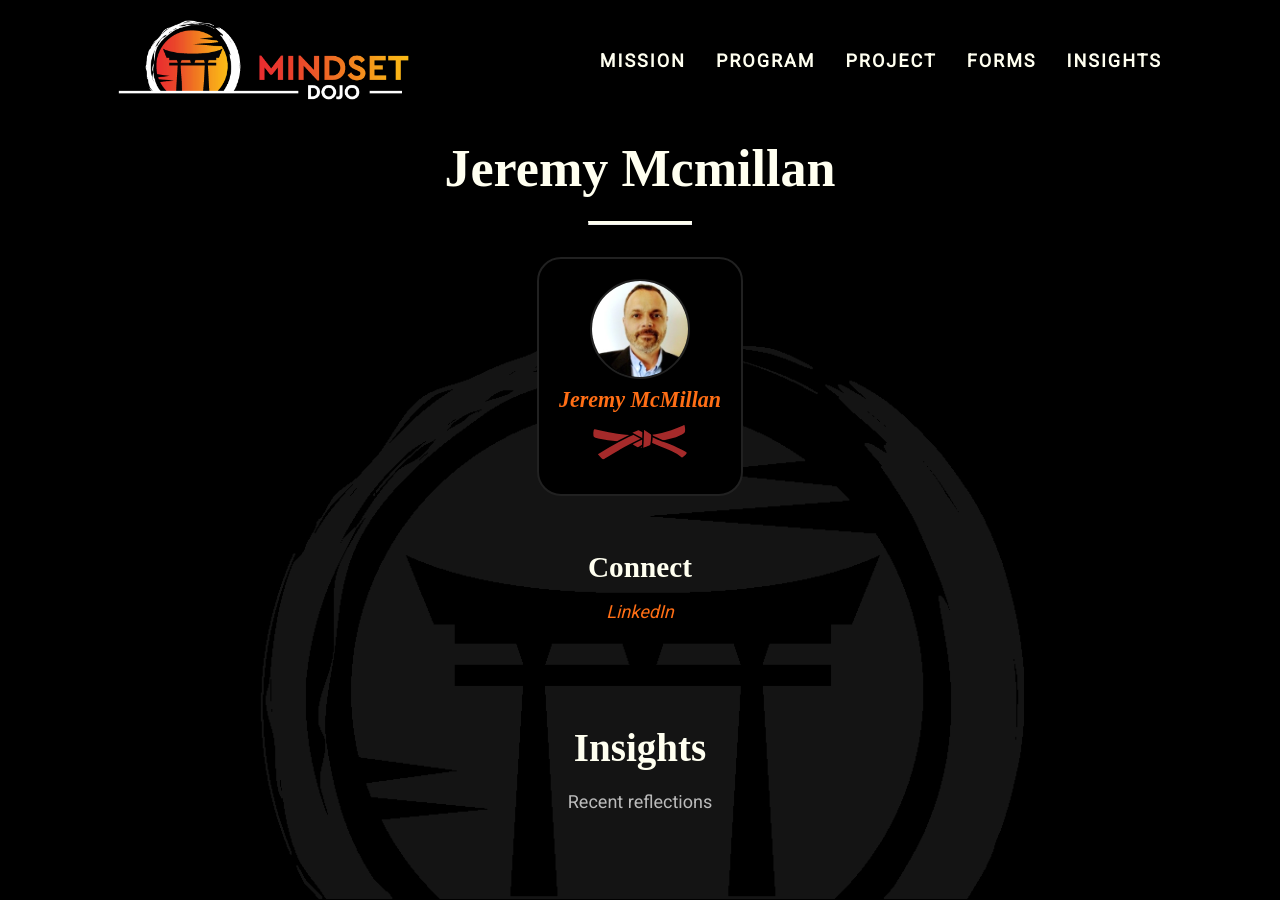
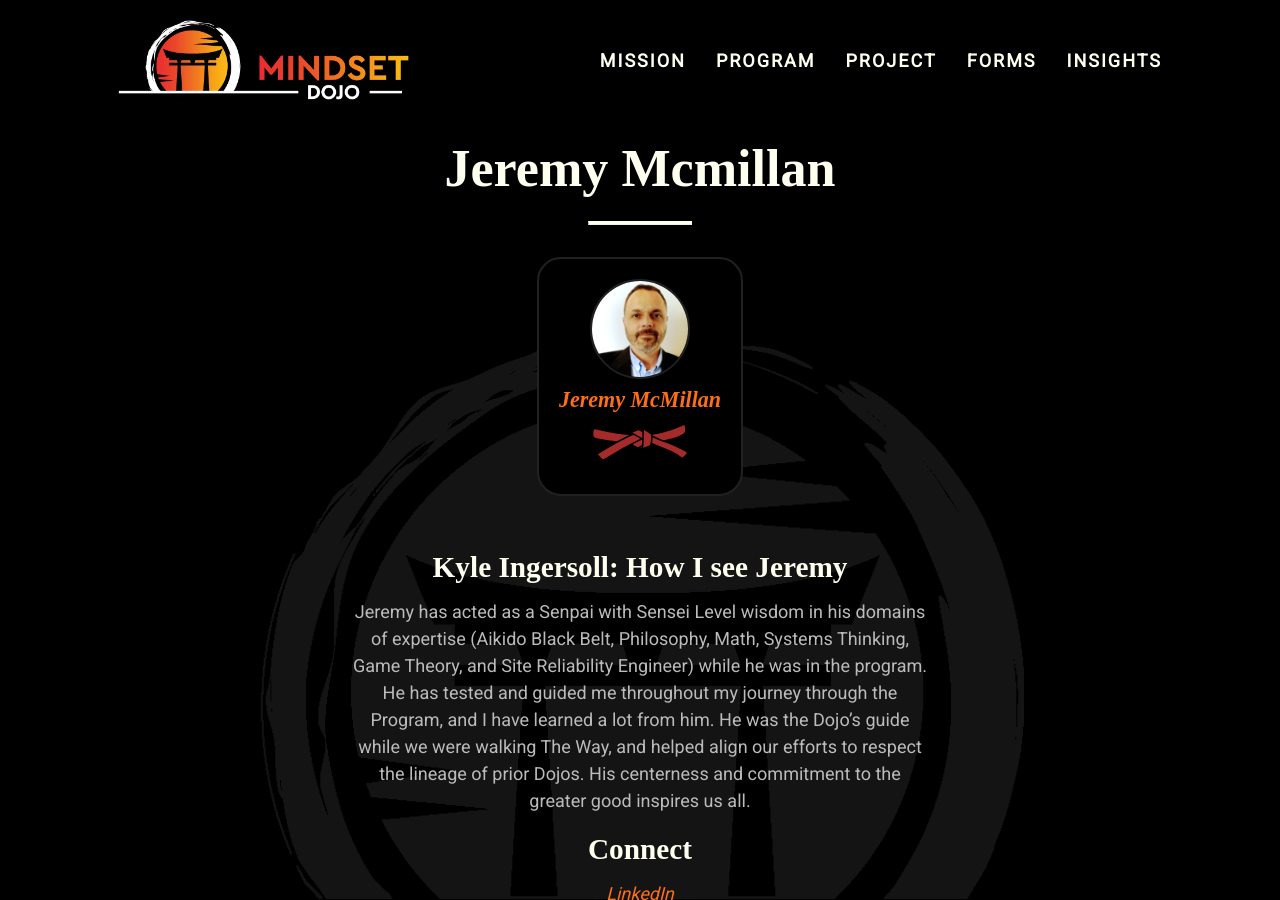
Before and after one commit to mindset-dojo/mindset-dojo.github.io, a Jekyll site: the page built from _authors/jeremy-mcmillan.md, in a window 1280 px wide and 900 px high. Built offline with Jekyll 4.4.1, drawn with Linux system fonts in a browser that asks for light colours; some web fonts are replaced.

Commit message:
feat(jeremy-mcmillan): reflection on jeremy's role in mindset dojo and its evolution.

```diff
--- a/_authors/jeremy-mcmillan.md
+++ b/_authors/jeremy-mcmillan.md
@@ -11,6 +11,11 @@ program_level: -2
 program_level_date: 2025-10-26
 leadership_designations: []
 about: |
+  ### Kyle Ingersoll: How I see Jeremy
+  Jeremy has acted as a Senpai with Sensei Level wisdom in his domains of expertise (Aikido Black Belt, Philosophy, Math, Systems Thinking, Game Theory, and Site Reliability Engineer) while he was in the program.
+  He has tested and guided me throughout my journey through the Program, and I have learned a lot from him. He was the Dojo's guide while we were walking The Way, and helped align our efforts to respect the lineage of prior Dojos.
+  His centerness and commitment to the greater good inspires us all.
+
   ### Connect
 
   - [LinkedIn](https://www.linkedin.com/in/jeremymcm)
```
